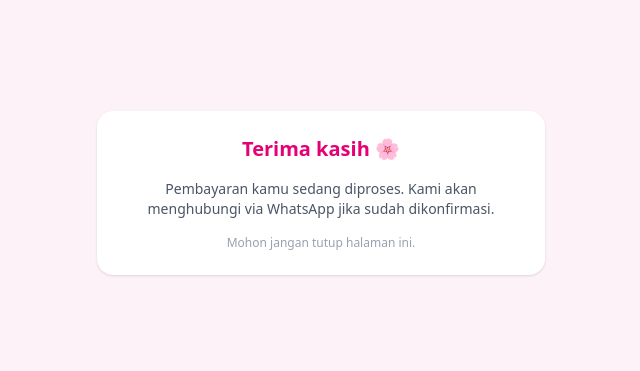
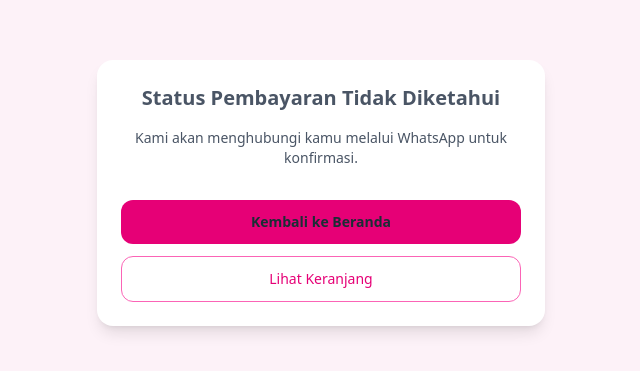
Before and after one commit to kangdj749/khadeejahijab.id, a Next.js app: page /payment/finish in a window 1280 px wide. Shown: the part 207-578 px from the top of the page, without its empty margins (319-959 px from the left). Built offline with nearby package versions, Linux system fonts and the light colour scheme; no server answers.

Commit message:
update finish page

```diff
--- a/src/app/payment/finish/page.tsx
+++ b/src/app/payment/finish/page.tsx
@@ -1,19 +1,104 @@
+"use client";
+
+import { useSearchParams, useRouter } from "next/navigation";
+import Link from "next/link";
+
 export default function PaymentFinishPage() {
+  const params = useSearchParams();
+  const router = useRouter();
+
+  const orderId = params.get("order_id");
+  const transactionStatus = params.get("transaction_status");
+
+  /* ================= STATUS MAP ================= */
+  const statusMap: Record<
+    string,
+    {
+      title: string;
+      message: string;
+      color: string;
+    }
+  > = {
+    settlement: {
+      title: "Pembayaran Berhasil 🎉",
+      message:
+        "Pembayaran kamu berhasil. Pesanan akan segera kami proses.",
+      color: "text-green-600",
+    },
+    capture: {
+      title: "Pembayaran Berhasil 🎉",
+      message:
+        "Pembayaran kamu berhasil. Pesanan akan segera kami proses.",
+      color: "text-green-600",
+    },
+    pending: {
+      title: "Menunggu Pembayaran ⏳",
+      message:
+        "Pembayaran belum selesai. Silakan selesaikan pembayaran sesuai instruksi.",
+      color: "text-yellow-600",
+    },
+    deny: {
+      title: "Pembayaran Ditolak ❌",
+      message:
+        "Pembayaran ditolak. Silakan coba metode pembayaran lain.",
+      color: "text-red-600",
+    },
+    cancel: {
+      title: "Pembayaran Dibatalkan ❌",
+      message:
+        "Kamu membatalkan pembayaran. Silakan ulangi checkout jika ingin melanjutkan.",
+      color: "text-red-600",
+    },
+    expire: {
+      title: "Pembayaran Kedaluwarsa ⌛",
+      message:
+        "Waktu pembayaran habis. Silakan ulangi checkout.",
+      color: "text-red-600",
+    },
+  };
+
+  const status =
+    transactionStatus && statusMap[transactionStatus]
+      ? statusMap[transactionStatus]
+      : {
+          title: "Status Pembayaran Tidak Diketahui",
+          message:
+            "Kami akan menghubungi kamu melalui WhatsApp untuk konfirmasi.",
+          color: "text-gray-600",
+        };
+
   return (
     <div className="min-h-screen flex items-center justify-center bg-pink-50 px-4">
-      <div className="bg-white p-6 rounded-2xl shadow max-w-md text-center space-y-4">
-        <h1 className="text-xl font-bold text-pink-600">
-          Terima kasih 🌸
+      <div className="bg-white rounded-2xl shadow-lg p-6 max-w-md w-full text-center space-y-4">
+        <h1 className={`text-xl font-bold ${status.color}`}>
+          {status.title}
         </h1>
 
+        {orderId && (
+          <p className="text-xs text-gray-500">
+            Order ID: <span className="font-medium">{orderId}</span>
+          </p>
+        )}
+
         <p className="text-gray-600 text-sm">
-          Pembayaran kamu sedang diproses.
-          Kami akan menghubungi via WhatsApp jika sudah dikonfirmasi.
+          {status.message}
         </p>
 
-        <p className="text-xs text-gray-400">
-          Mohon jangan tutup halaman ini.
-        </p>
+        <div className="flex flex-col gap-3 pt-4">
+          <Link
+            href="/"
+            className="rounded-xl bg-pink-600 text-white py-3 text-sm font-semibold hover:bg-pink-700 transition"
+          >
+            Kembali ke Beranda
+          </Link>
+
+          <button
+            onClick={() => router.push("/keranjang")}
+            className="rounded-xl border border-pink-400 text-pink-600 py-3 text-sm font-medium hover:bg-pink-50 transition"
+          >
+            Lihat Keranjang
+          </button>
+        </div>
       </div>
     </div>
   );
```
Also changed, not shown: src/lib/google-sheet.ts (line endings or trailing spaces).
